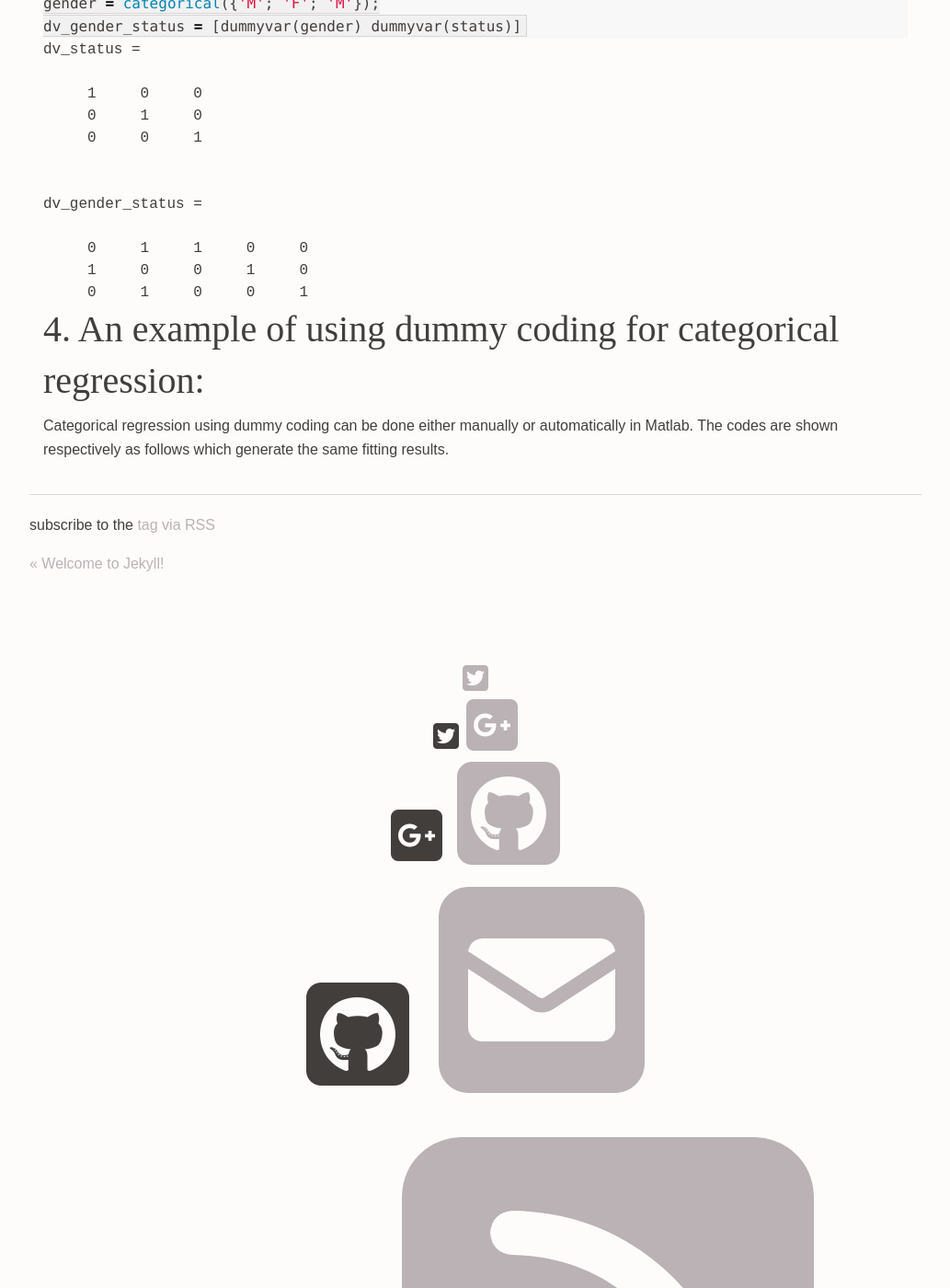
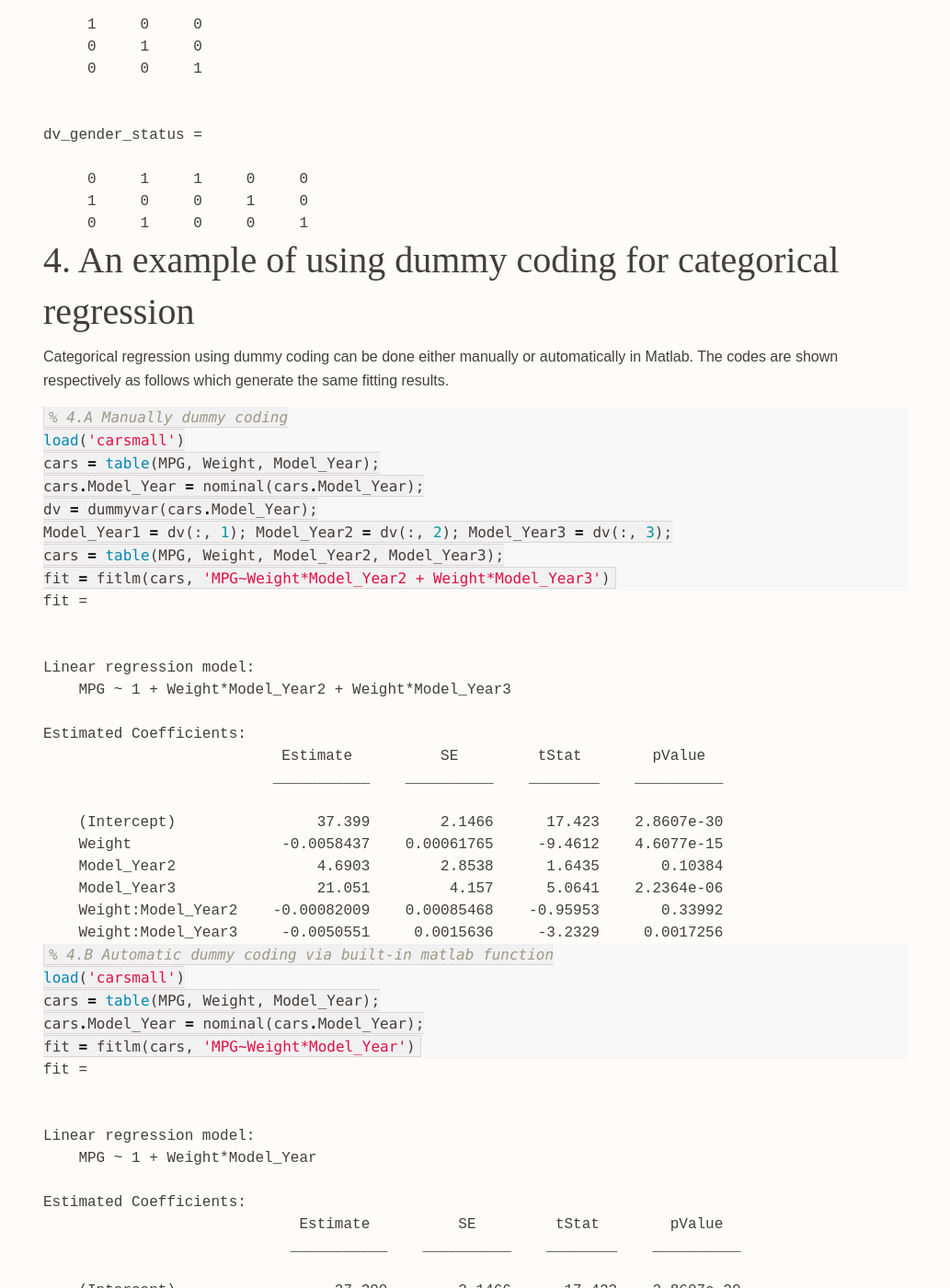
Before and after one commit to jay15summer/jay15summer.github.io-old, a Jekyll site: the page built from _posts/2017-03-21-regression_dummycoding.md, in a window 1280 px wide and 1400 px high, scrolled down 2056 px. Shown: the whole window at 92% size, without its empty margins (123-1156 px from the left). Built offline with Jekyll 4.4.1, drawn with Linux system fonts in a browser that asks for light colours; nearby versions of some CDN libraries; some of the changed text lies outside the part shown.

Commit message:
Update and rename 2018-02-18-test.md to 2017-03-21-regression_dummycoding.md

````diff
--- a/_posts/2018-02-18-test.md
+++ b/_posts/2017-03-21-regression_dummycoding.md
@@ -1,10 +1,9 @@
 ---
 layout: post
-title:  "Test!"
+title:  "Dealing with categorical variables in regression"
 categories: blog
-tags: test
+tags: regression
 ---
-# Dealing with categorical variables in regression
 ## 1. Brief introduction
 
 Under most situations, categorical variables cannot be entered directly into a regression model and be meaningfully interpreted. As a result, a common method dealing with categorical variables in regression is **Dummy Coding**. Dummy coding refers to the process of coding categorical variables into dichotomous variables ([Wikiversity](https://en.wikiversity.org/wiki/Dummy_variable_(statistics))).
@@ -51,7 +50,7 @@ dv_status = dummyvar(status)
 gender = categorical({'M'; 'F'; 'M'});
 dv_gender_status = [dummyvar(gender) dummyvar(status)]
 ```
-<pre class = "codeoutput">
+<pre class="codeoutput">
 dv_status =
 
      1     0     0
@@ -66,6 +65,61 @@ dv_gender_status =
      0     1     0     0     1
 </pre>
 
-## 4. An example of using dummy coding for categorical regression:
+## 4. An example of using dummy coding for categorical regression
 Categorical regression using dummy coding can be done either manually or automatically in Matlab.
 The codes are shown respectively as follows which generate the same fitting results.
+```matlab
+% 4.A Manually dummy coding
+load('carsmall')
+cars = table(MPG, Weight, Model_Year);
+cars.Model_Year = nominal(cars.Model_Year);
+dv = dummyvar(cars.Model_Year);
+Model_Year1 = dv(:, 1); Model_Year2 = dv(:, 2); Model_Year3 = dv(:, 3);
+cars = table(MPG, Weight, Model_Year2, Model_Year3);
+fit = fitlm(cars, 'MPG~Weight*Model_Year2 + Weight*Model_Year3')
+```
+<pre class="codeputput">
+fit =
+
+
+Linear regression model:
+    MPG ~ 1 + Weight*Model_Year2 + Weight*Model_Year3
+
+Estimated Coefficients:
+                           Estimate          SE         tStat        pValue
+                          ___________    __________    ________    __________
+
+    (Intercept)                37.399        2.1466      17.423    2.8607e-30
+    Weight                 -0.0058437    0.00061765     -9.4612    4.6077e-15
+    Model_Year2                4.6903        2.8538      1.6435       0.10384
+    Model_Year3                21.051         4.157      5.0641    2.2364e-06
+    Weight:Model_Year2    -0.00082009    0.00085468    -0.95953       0.33992
+    Weight:Model_Year3     -0.0050551     0.0015636     -3.2329     0.0017256
+</pre>
+
+```matlab
+% 4.B Automatic dummy coding via built-in matlab function
+load('carsmall')
+cars = table(MPG, Weight, Model_Year);
+cars.Model_Year = nominal(cars.Model_Year);
+fit = fitlm(cars, 'MPG~Weight*Model_Year')
+```
+<pre class="codeputput">
+fit =
+
+
+Linear regression model:
+    MPG ~ 1 + Weight*Model_Year
+
+Estimated Coefficients:
+                             Estimate          SE         tStat        pValue
+                            ___________    __________    ________    __________
+
+    (Intercept)                  37.399        2.1466      17.423    2.8607e-30
+    Weight                   -0.0058437    0.00061765     -9.4612    4.6077e-15
+    Model_Year_76                4.6903        2.8538      1.6435       0.10384
+    Model_Year_82                21.051         4.157      5.0641    2.2364e-06
+    Weight:Model_Year_76    -0.00082009    0.00085468    -0.95953       0.33992
+    Weight:Model_Year_82     -0.0050551     0.0015636     -3.2329     0.0017256
+
+</pre>
````
